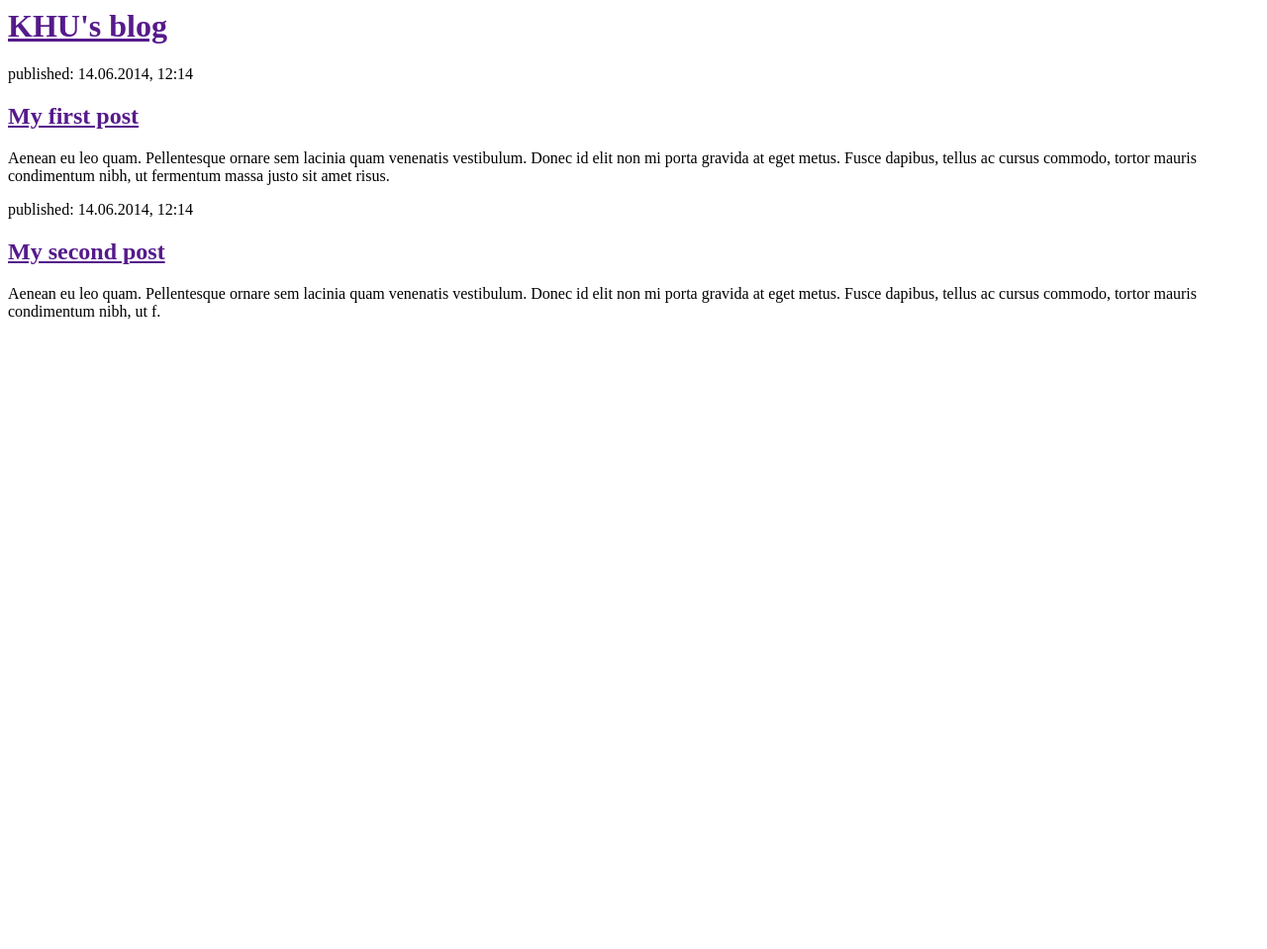
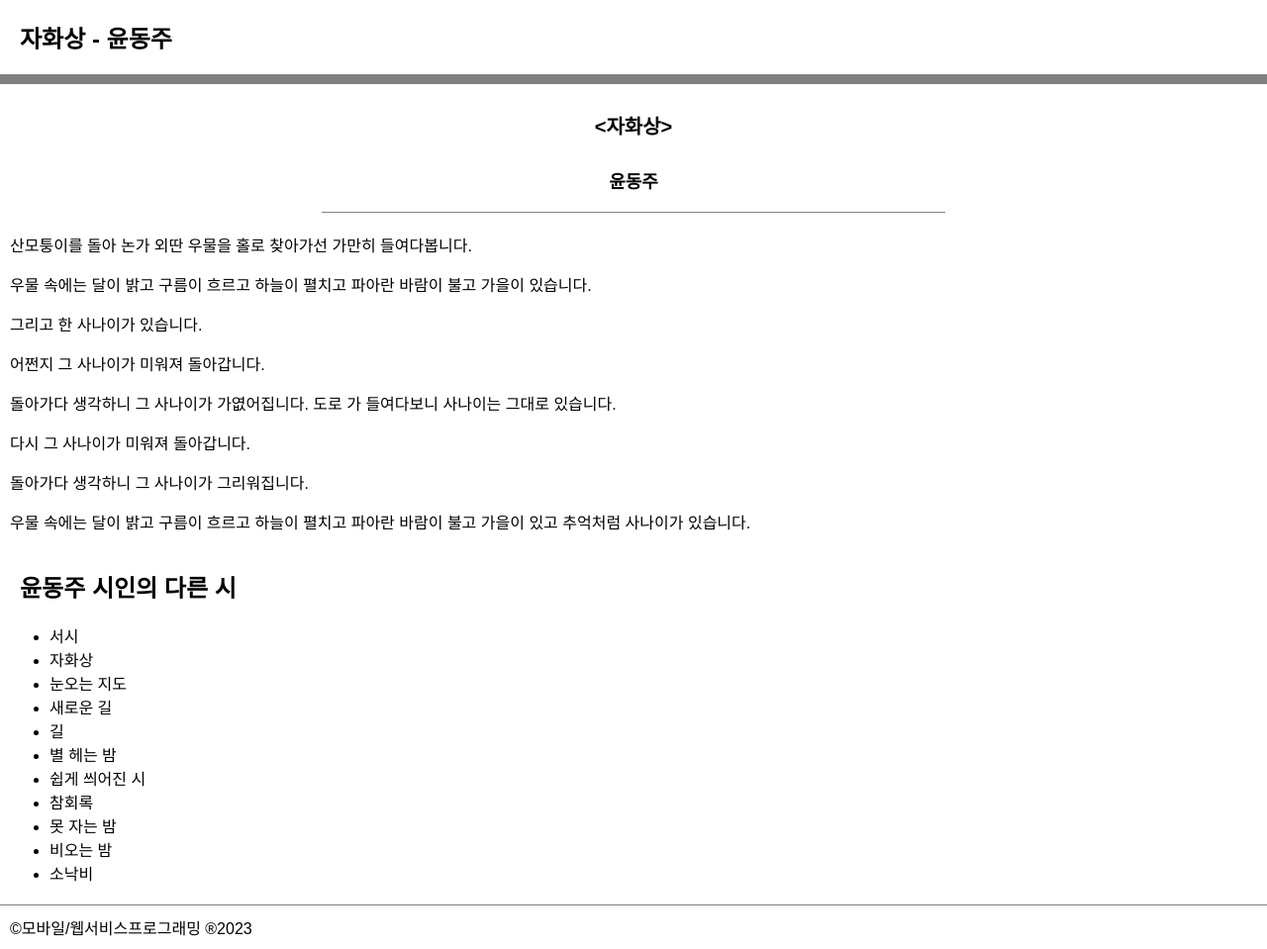
Before and after one commit to jungmin86/django-girls, a Django app: page / in a window 1280 px wide. Shown: the whole page at 99% size. Before the commit the page ends 323 px from the top, so only its background shows below. Run offline with Django 5.2, Linux system fonts and the light colour scheme.

Commit message:
Modify template

```diff
--- a/blog/templates/blog/post_list.html
+++ b/blog/templates/blog/post_list.html
@@ -1,29 +1,121 @@
-<html>
+<!DOCTYPE html>
+<html lang="ko">
   <head>
-    <title>KHU's blog</title>
+    <meta charset="UTF-8" />
+    <meta name="viewport" content="width=device-width, initial-scale=1.0" />
+    <title>자화상 - 윤동주</title>
+    <style>
+      body {
+        font-family: Arial, sans-serif;
+        margin: 0;
+        padding: 0;
+      }
+      header {
+        padding: 20px;
+        background-color: white;
+        border-bottom: 10px solid gray;
+      }
+      header h1 {
+        margin: 0;
+        font-size: 24px;
+      }
+      section {
+        padding: 10px;
+      }
+      section h2 {
+        font-size: 20px;
+        padding-bottom: 10px;
+        margin-bottom: 10px;
+        text-align: center;
+      }
+      section h3 {
+        font-size: 18px;
+        text-align: center;
+      }
+      section p {
+        line-height: 2.5;
+      }
+      aside {
+        padding-left: 20px;
+        background-color: white;
+        width: 50%;
+        margin-bottom: 20px;
+      }
+      aside h1 {
+        font-size: 24px;
+        margin-top: 0;
+      }
+      aside ul {
+        list-style: disc;
+        padding-left: 30px;
+        margin: 0;
+      }
+      footer {
+        text-align: left;
+        padding: 10px;
+        background-color: white;
+        border-top: 1px solid gray;
+      }
+      .centered-title {
+        text-align: center;
+        position: relative;
+        display: inline-block;
+        width: 100%;
+      }
+      .centered-title::after {
+        content: "";
+        position: absolute;
+        bottom: -2px; /* Adjust as needed to position the line */
+        left: 50%;
+        width: 50%;
+        height: 1px;
+        background-color: gray;
+        transform: translateX(-50%);
+      }
+    </style>
   </head>
   <body>
-    <div>
-      <h1><a href=""> KHU's blog </a></h1>
-    </div>
-    <div>
-      <p>published: 14.06.2014, 12:14</p>
-      <h2><a href="">My first post</a></h2>
+    <header>
+      <h1>자화상 - 윤동주</h1>
+    </header>
+
+    <section>
+      <div class="centered-title">
+        <h2><자화상></h2>
+        <h3>윤동주</h3>
+      </div>
       <p>
-        Aenean eu leo quam. Pellentesque ornare sem lacinia quam venenatis
-        vestibulum. Donec id elit non mi porta gravida at eget metus. Fusce
-        dapibus, tellus ac cursus commodo, tortor mauris condimentum nibh, ut
-        fermentum massa justo sit amet risus.
+        산모퉁이를 돌아 논가 외딴 우물을 홀로 찾아가선 가만히 들여다봅니다.<br />
+        우물 속에는 달이 밝고 구름이 흐르고 하늘이 펼치고 파아란 바람이 불고
+        가을이 있습니다.<br />
+        그리고 한 사나이가 있습니다.<br />
+        어쩐지 그 사나이가 미워져 돌아갑니다.<br />
+        돌아가다 생각하니 그 사나이가 가엾어집니다. 도로 가 들여다보니 사나이는
+        그대로 있습니다.<br />
+        다시 그 사나이가 미워져 돌아갑니다.<br />
+        돌아가다 생각하니 그 사나이가 그리워집니다.<br />
+        우물 속에는 달이 밝고 구름이 흐르고 하늘이 펼치고 파아란 바람이 불고
+        가을이 있고 추억처럼 사나이가 있습니다.<br />
       </p>
-    </div>
-    <div>
-      <p>published: 14.06.2014, 12:14</p>
-      <h2><a href="">My second post</a></h2>
-      <p>
-        Aenean eu leo quam. Pellentesque ornare sem lacinia quam venenatis
-        vestibulum. Donec id elit non mi porta gravida at eget metus. Fusce
-        dapibus, tellus ac cursus commodo, tortor mauris condimentum nibh, ut f.
-      </p>
-    </div>
+    </section>
+
+    <aside>
+      <h1>윤동주 시인의 다른 시</h1>
+      <ul>
+        <li>서시</li>
+        <li>자화상</li>
+        <li>눈오는 지도</li>
+        <li>새로운 길</li>
+        <li>길</li>
+        <li>별 헤는 밤</li>
+        <li>쉽게 씌어진 시</li>
+        <li>참회록</li>
+        <li>못 자는 밤</li>
+        <li>비오는 밤</li>
+        <li>소낙비</li>
+      </ul>
+    </aside>
+
+    <footer>©모바일/웹서비스프로그래밍 ®2023</footer>
   </body>
 </html>
```
